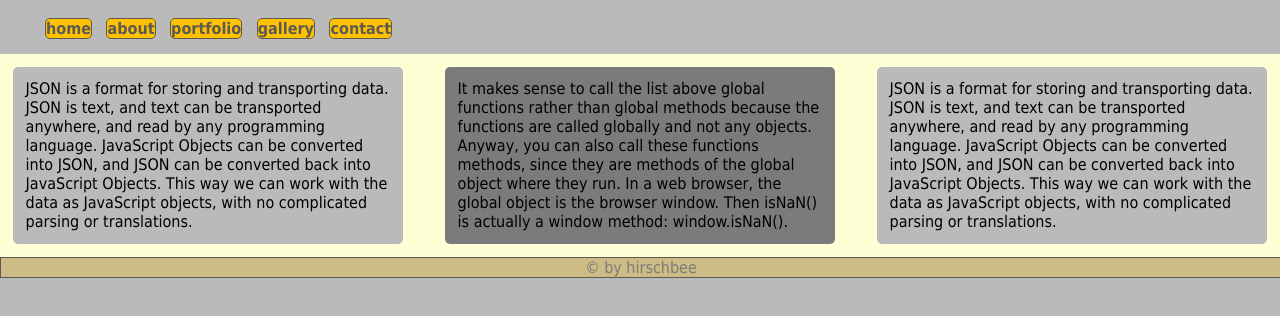
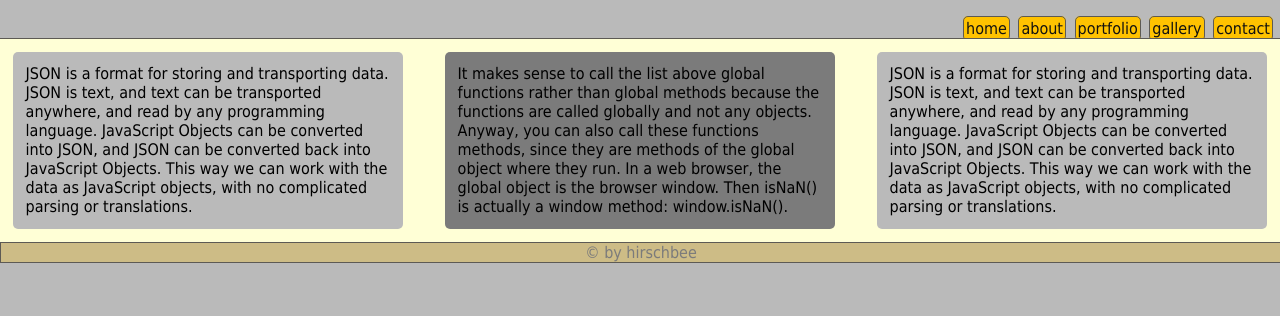
Before and after one commit to hirschbee/traversyCssGrid, a plain HTML site: page index.html in a window 1280 px wide. Shown: the part 66-382 px from the top of the page. Drawn offline with Linux system fonts and the light colour scheme.

Commit message:
Add files via upload

```diff
--- a/style.css
+++ b/style.css
@@ -12,22 +12,28 @@ h1{
   border:2px solid #5d5a54;
   text-align:center;
 }
+.meni{
+  text-align:right;
+  padding-right:5px;
+}
+ul{
+  margin-bottom:0;
+}
 li{
 
   display:inline;
   list-style-type:none;
-  margin:5px;
+  margin:0;
   padding:0;
-
-
 }
 a{
   text-decoration:none;
-  font-weight:bold;
+  font-weight:;
   text-align:center;
-  margin:5px,auto;
+  margin:2px;
+  padding:2px;
   background-color:#ffc200;
-  color:#5d5a54;
+  color:#121210;
   border:1.5px solid #5d5a54;
   border-radius:5px;
 
@@ -35,6 +41,7 @@ a{
 .wrap{
   position:relative;
   background-color:#ffffd6;
+  border-top:1px solid #5d5a54;
   display:grid;
   grid-template-columns:repeat(3,1fr);
   grid-gap:1em;
```
